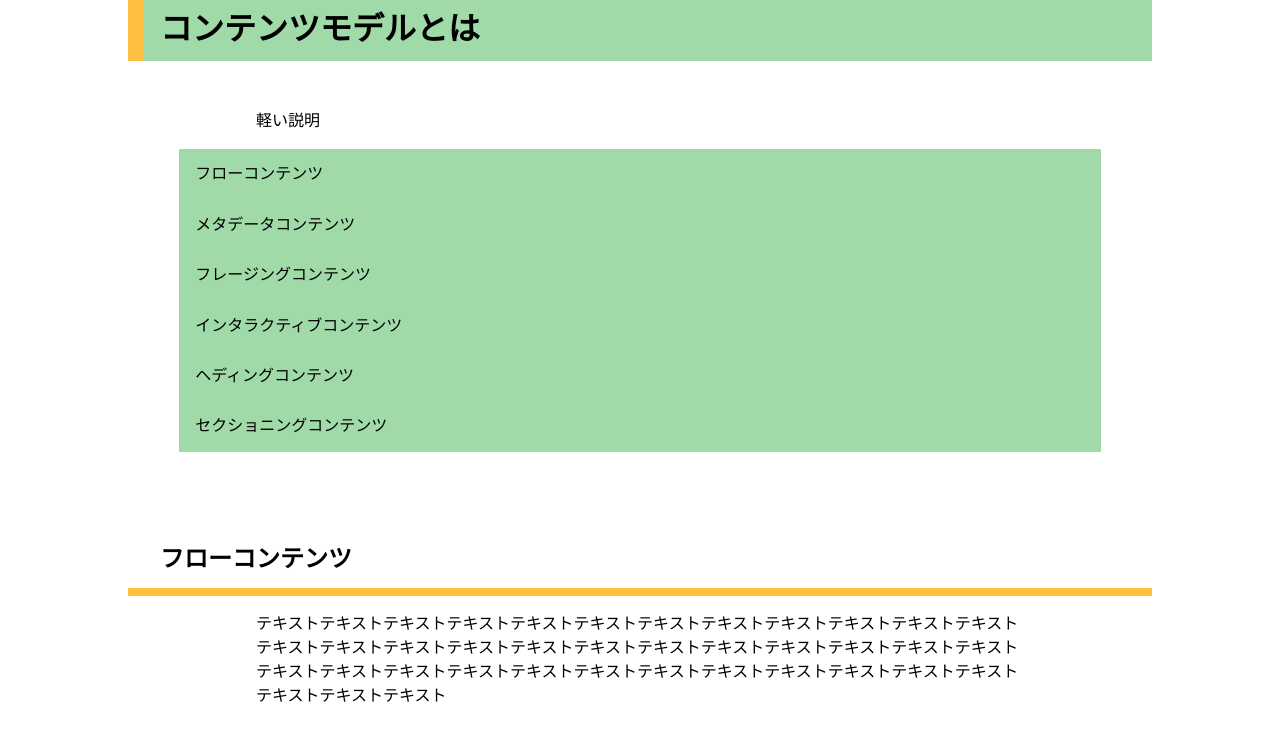
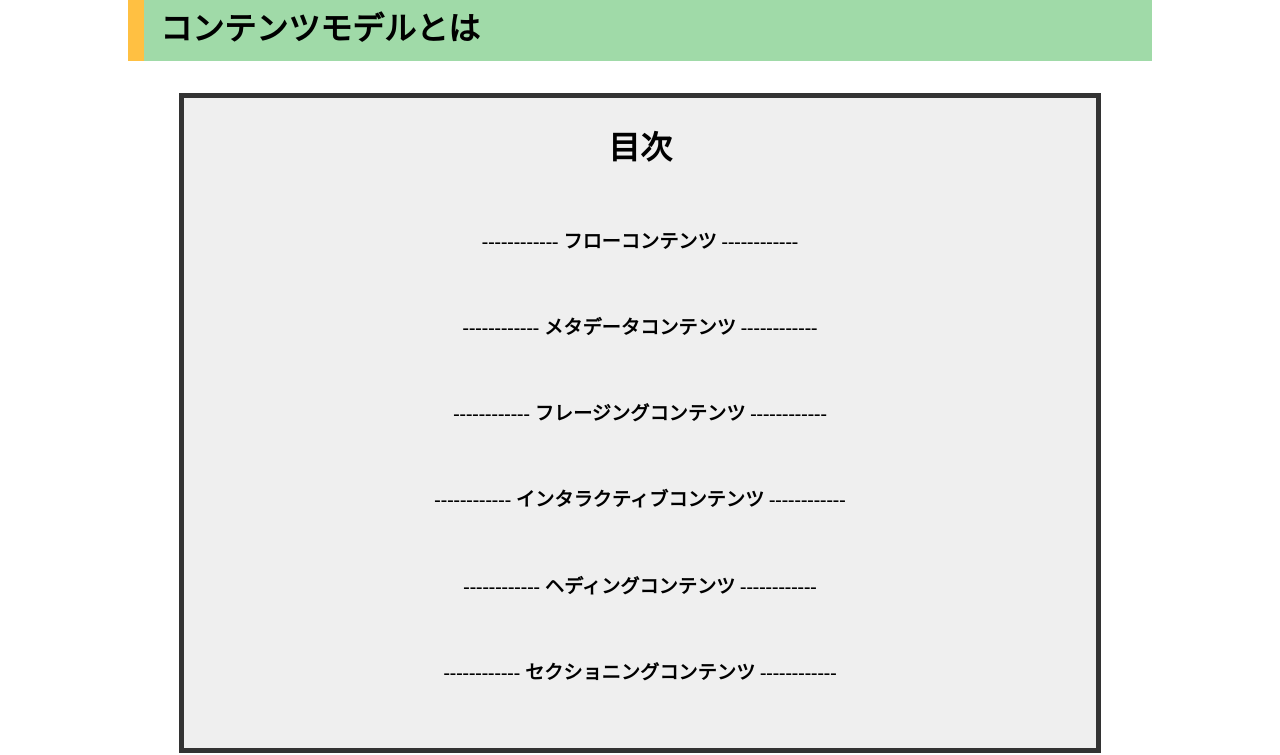
Before and after one commit to kazuya90/pages, a website: page index.html in a window 1280 px wide. Shown: the part 83-838 px from the top of the page. Drawn offline with Linux system fonts and the light colour scheme.

Commit message:
add table of contents

```diff
--- a/css/Object/component/_c-article.scss
+++ b/css/Object/component/_c-article.scss
@@ -1,11 +1,29 @@
 .c-article {
   background-color: white;
   &__nav {
-    background-color: $color-main-200;
+    background-color: $color-gray;
     margin: 0 auto;
     width: 90%;
+    text-align: center;
+    border: 5px $color-black solid;
+    &__title {
+      padding: 2rem;
+      font-size: 2rem;
+      font-weight: bold;
+    }
     &__text {
-      padding: 1rem;
+      padding: 2rem;
+      font-weight: bold;
+      font-size: 1.2rem;
+      &:last-child {
+        padding-bottom: 4rem;
+      }
+      &::before {
+        content: "------------";
+      }
+      &::after {
+        content: "------------";
+      }
     }
   }
   &__section {
--- a/index.html
+++ b/index.html
@@ -31,8 +31,8 @@
           <h1 class="c-article__section__thema">
             <p class="c-article__section__thema__text">コンテンツモデルとは</p>
           </h1>
-          <p class="c-article__section__paragraph">軽い説明</p>
           <ol class="c-article__nav">
+            <h1 class="c-article__nav__title">目次</h1>
             <li class="c-article__nav__text">
               <a href="#s1">フローコンテンツ</a>
             </li>
```
Also changed, not shown: css/style.css, 1 other file.
